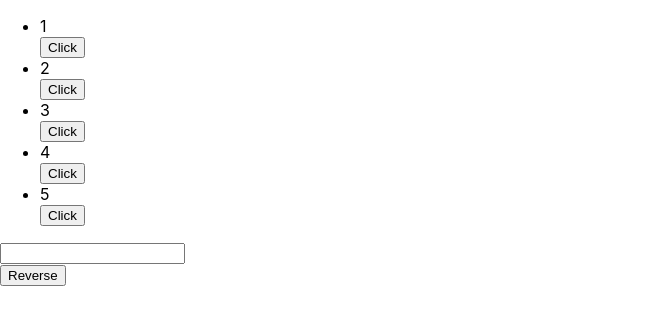
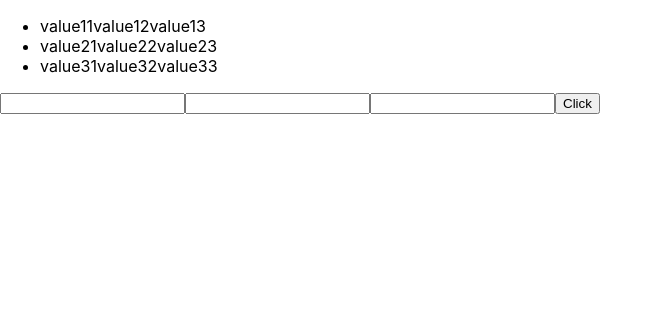
Before and after one commit to nemnogokartavyy/Basic-React-Tutorial, a React (Create React App) app: page / in a window 1280 px wide. Shown: the top 324 px of the page, without its empty margins (0-663 px from the left). Built offline with nearby package versions, Linux system fonts and the light colour scheme.

Commit message:
React Prime 75/112 chapter 1-2 tasks 80-81 gtasks

```diff
--- a/src/App.js
+++ b/src/App.js
@@ -1,85 +1,67 @@
-// ⊗jsrtPmDtAOp
+// ⊗jsrtPmDtOAA
 
 import React, { useState } from 'react';
 import { nanoid } from 'nanoid';
 
 //1
 //2
-//3
-//4
-//5
 const App = () => {
 
-    let arr = [1, 2, 3, 4, 5];
+    const initNotes = [
+        {
+            id: 'GYi9G_uC4gBF1e2SixDvu',
+            prop1: 'value11',
+            prop2: 'value12',
+            prop3: 'value13',
+        },
+        {
+            id: 'IWSpfBPSV3SXgRF87uO74',
+            prop1: 'value21',
+            prop2: 'value22',
+            prop3: 'value23',
+        },
+        {
+            id: 'JAmjRlfQT8rLTm5tG2m1L',
+            prop1: 'value31',
+            prop2: 'value32',
+            prop3: 'value33',
+        },
+    ];
 
-    const [array, setArray] = useState(arr);
-    const [input, setInput] = useState();
-    const [editIndex, setEditIndex] = useState();
+    const [notes, setNotes] = useState(initNotes);
+    const [valueProp1, setValueProp1] = useState();
+    const [valueProp2, setValueProp2] = useState();
+    const [valueProp3, setValueProp3] = useState();
 
-    let result = array.map((elem, index) => {
 
-        return <>
+    const result = notes.map(note => {
+        return <li key={note.id}>
+            <span>{note.prop1}</span>
+            <span>{note.prop2}</span>
+            <span>{note.prop3}</span>
+        </li>;
+    });
 
-            <li key={id()} onClick={() => {
-                sq(index);
-                takeInInput(elem, index);
-            }}>{elem}</li>
-
-            <button key={id()} onClick={() => del(index)}> Click</button >
-
-        </>
-
-    })
-
-    function id() {
-        let id = nanoid();
-        return id;
+    function addElInObj() {
+        let newObj = {
+            id: nanoid(),
+            prop1: valueProp1,
+            prop2: valueProp2,
+            prop3: valueProp3,
+        }
+        let copy = [...notes, newObj];
+        setNotes(copy);
     }
 
-    function sq(index) {
-        let copy = [...array];
-        copy[index] = copy[index] ** 2;
-        setArray(copy);
-    }
-
-    function del(index) {
-        let copy = [...array.slice(0, index), ...array.slice(index + 1)];
-        setArray(copy);
-        if (index === editIndex) {
-            setEditIndex(null);
-            setInput('');
-        }
-    }
-
-    function takeInInput(elem, index) {
-        setEditIndex(index);
-        setInput(elem);
-    }
-
-    function takeInLi(value) {
-        let copy = [...array];
-        copy[editIndex] = value;
-        setArray(copy);
-    }
-
-    function reverseArr() {
-        let copy = [...array].reverse();
-        setArray(copy);
-    }
-
-    return (
-        <div>
-            <ul>
-                {result}
-            </ul>
-            <input value={input}
-                onChange={(event) => setInput(event.target.value)}
-                onBlur={(event) => takeInLi(event.target.value)} />
-            <div>
-                <button onClick={() => reverseArr()}>Reverse</button>
-            </div>
-        </div>
-    )
+    return <div>
+        <ul>
+            {result}
+        </ul>
+        <input value={valueProp1} onChange={(event) => setValueProp1(event.target.value)} />
+        <input value={valueProp2} onChange={(event) => setValueProp2(event.target.value)} />
+        <input value={valueProp3} onChange={(event) => setValueProp3(event.target.value)} />
+        <button onClick={() => addElInObj()}>Click</button>
+    </div>;
 
 };
 
```
